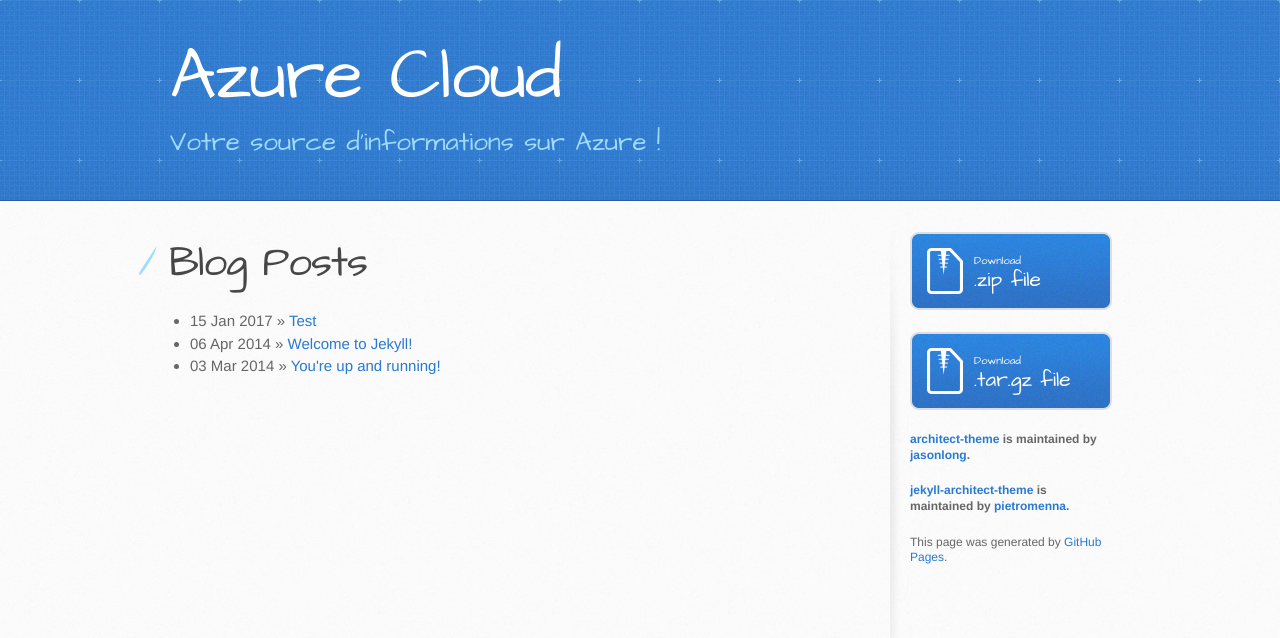
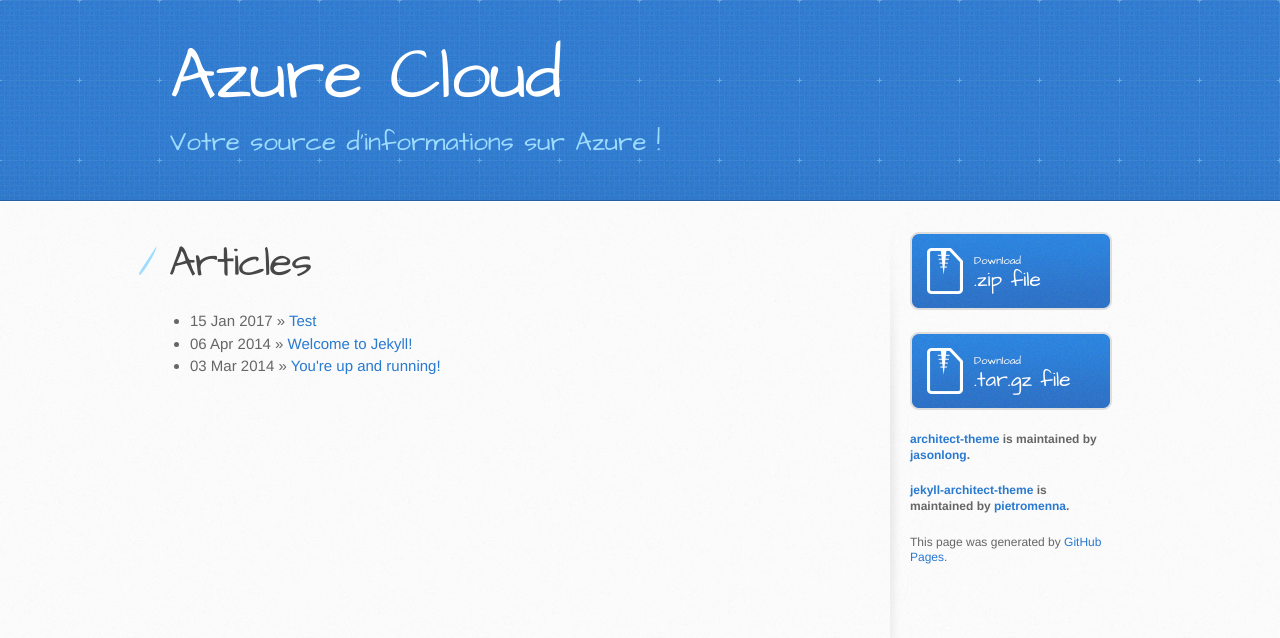
Before and after one commit to azurecloudfr/azcloudfr, a Jekyll site: the page built from index.html, in a window 1280 px wide. Shown: the top 638 px of the page. Built offline with Jekyll 4.4.1, drawn with Linux system fonts in a browser that asks for light colours.

Commit message:
Do some cleaning

```diff
--- a/index.html
+++ b/index.html
@@ -1,10 +1,10 @@
 ---
 layout: default
-title: Architect Theme by Jason Long
+title: Azure Cloud | A la découverte du cloud de Microsoft
 ---
 
 <div id="home">
-  <h1>Blog Posts</h1>
+  <h1>Articles</h1>
   <ul class="posts">
     {% for post in site.posts %}
       <li><span>{{ post.date | date_to_string }}</span> &raquo; <a href="{{ site.baseurl }}{{ post.url }}">{{ post.title }}</a></li>
```
Also changed, not shown: 6 other files.
